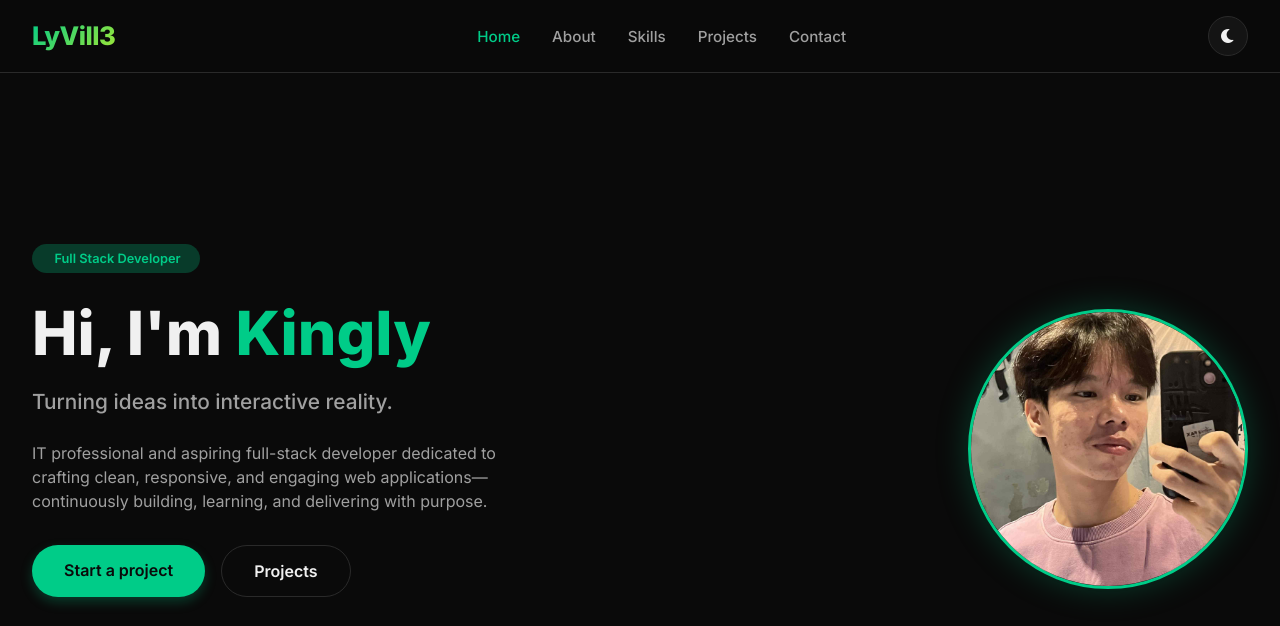
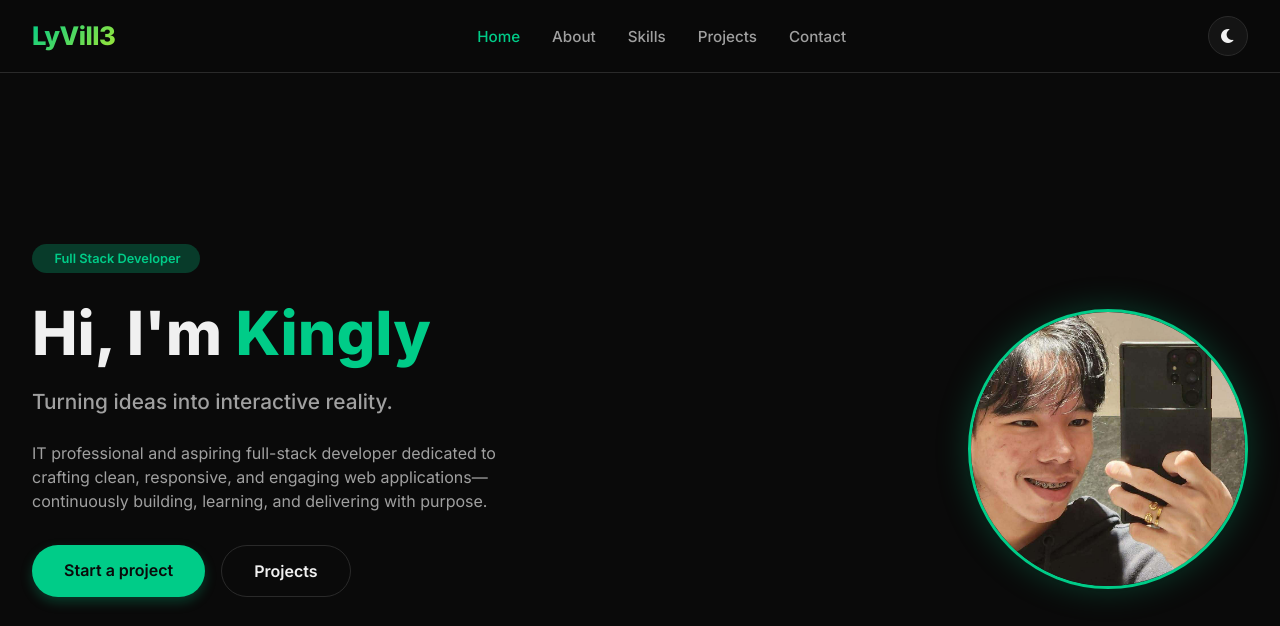
Before and after one commit to KinglyVillamor/KinglyVillamor.github.io, a plain HTML site: page html/index.html in a window 1280 px wide. Shown: the top 626 px of the page. Drawn offline with Linux system fonts and the light colour scheme.

Commit message:
1107
updated image

```diff
--- a/index.html
+++ b/html/index.html
@@ -49,7 +49,7 @@
             </div>
           </div>
           <div class="hero-image reveal">
-            <img src="../image/profile.jpeg" alt="Kings profile" class="profile-img">
+            <img src="../image/profile2.jpg" alt="Kings profile" class="profile-img">
           </div>
         </div>
       </div>
```
Also changed, not shown: image/profile2.jpg (added), readme.txt (renamed from html/readme.txt).
